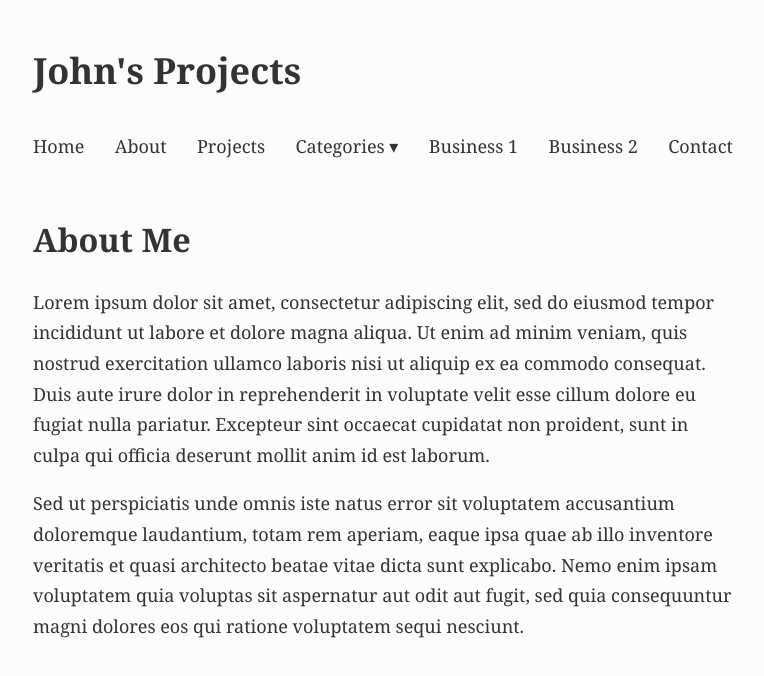
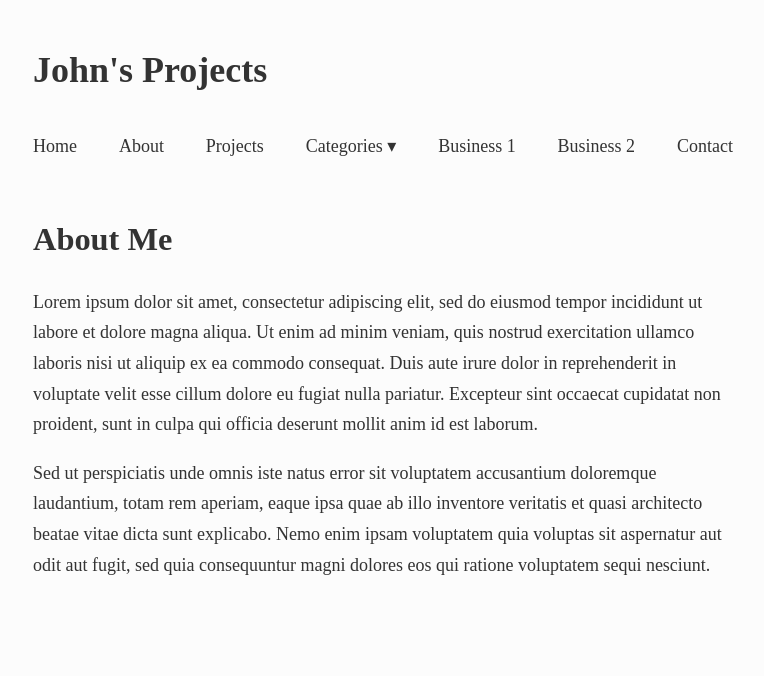
Before and after one commit to johnmcke888/blog, a plain HTML site: page about.html in a window 1280 px wide. Shown: the whole page, without its empty margins (257-1021 px from the left). Drawn offline with Linux system fonts and the light colour scheme; a web font is replaced by a local one.

Commit message:
Update about.html

```diff
--- a/about.html
+++ b/about.html
@@ -3,23 +3,107 @@
 <head>
     <meta charset="UTF-8">
     <meta name="viewport" content="width=device-width, initial-scale=1.0">
-    <title>About Me - John's Projects</title>
+    <title>John's Projects</title>
+
+    <link rel="preconnect" href="https://fonts.googleapis.com">
+    <link rel="preconnect" href="https://fonts.gstatic.com" crossorigin>
+    <link href="https://fonts.googleapis.com/css2?family=Source+Serif+Pro:wght@400;600&display=swap" rel="stylesheet">
+
     <style>
-        body { font-family: 'Georgia', 'Times New Roman', serif; font-size: 18px; line-height: 1.7; color: #333; background-color: #fcfcfc; margin: 40px auto; padding: 0 20px; }
-        .container { max-width: 700px; margin: 0 auto; }
-        header h1 { font-size: 2em; font-weight: 600; margin-bottom: 30px; text-align: left; }
-        nav { margin-bottom: 50px; }
-        nav ul { list-style: none; padding: 0; margin: 0; display: flex; justify-content: space-between; align-items: center; }
-        nav ul li { position: relative; }
-        nav a { text-decoration: none; color: #333; font-size: 1em; }
-        nav a:hover { text-decoration: underline; }
-        .dropdown-content { display: none; position: absolute; background-color: #fcfcfc; min-width: 160px; box-shadow: 0px 8px 16px 0px rgba(0,0,0,0.1); z-index: 1; border: 1px solid #eee; padding: 10px 0; }
-        .dropdown-content a { color: #333; padding: 12px 16px; text-decoration: none; display: block; text-align: left; }
-        .dropdown-content a:hover { background-color: #f1f1f1; text-decoration: none; }
-        .dropdown:hover .dropdown-content { display: block; }
-        .dropdown .drop-btn { cursor: pointer; }
-        main h2 { font-size: 1.8em; margin-bottom: 20px; }
-        footer { margin-top: 60px; }
+        body {
+            /* Updated font-family */
+            font-family: 'Source Serif Pro', serif;
+            font-size: 18px;
+            line-height: 1.7;
+            color: #333;
+            background-color: #fcfcfc;
+            margin: 40px auto;
+            padding: 0 20px;
+        }
+
+        .container {
+            max-width: 700px;
+            margin: 0 auto;
+        }
+
+        header h1 {
+            font-size: 2em;
+            /* Updated font-weight to match the imported font */
+            font-weight: 600;
+            margin-bottom: 30px;
+            text-align: left;
+        }
+
+        nav {
+            margin-bottom: 50px;
+        }
+
+        nav ul {
+            list-style: none;
+            padding: 0;
+            margin: 0;
+            display: flex;
+            justify-content: space-between;
+            align-items: center;
+        }
+
+        nav ul li {
+            position: relative;
+        }
+
+        nav a {
+            text-decoration: none;
+            color: #333;
+            font-size: 1em;
+        }
+
+        nav a:hover {
+            text-decoration: underline;
+        }
+
+        /* --- Dropdown Styles --- */
+        .dropdown-content {
+            display: none;
+            position: absolute;
+            background-color: #fcfcfc;
+            min-width: 160px;
+            box-shadow: 0px 8px 16px 0px rgba(0,0,0,0.1);
+            z-index: 1;
+            border: 1px solid #eee;
+            padding: 10px 0;
+        }
+
+        .dropdown-content a {
+            color: #333;
+            padding: 12px 16px;
+            text-decoration: none;
+            display: block;
+            text-align: left;
+        }
+
+        .dropdown-content a:hover {
+            background-color: #f1f1f1;
+            text-decoration: none;
+        }
+
+        .dropdown:hover .dropdown-content {
+            display: block;
+        }
+
+        .dropdown .drop-btn {
+            cursor: pointer;
+        }
+
+        main h2 {
+            font-size: 1.8em;
+            font-weight: 600;
+            margin-bottom: 20px;
+        }
+
+        footer {
+            margin-top: 60px;
+        }
+
     </style>
 </head>
 <body>
```
